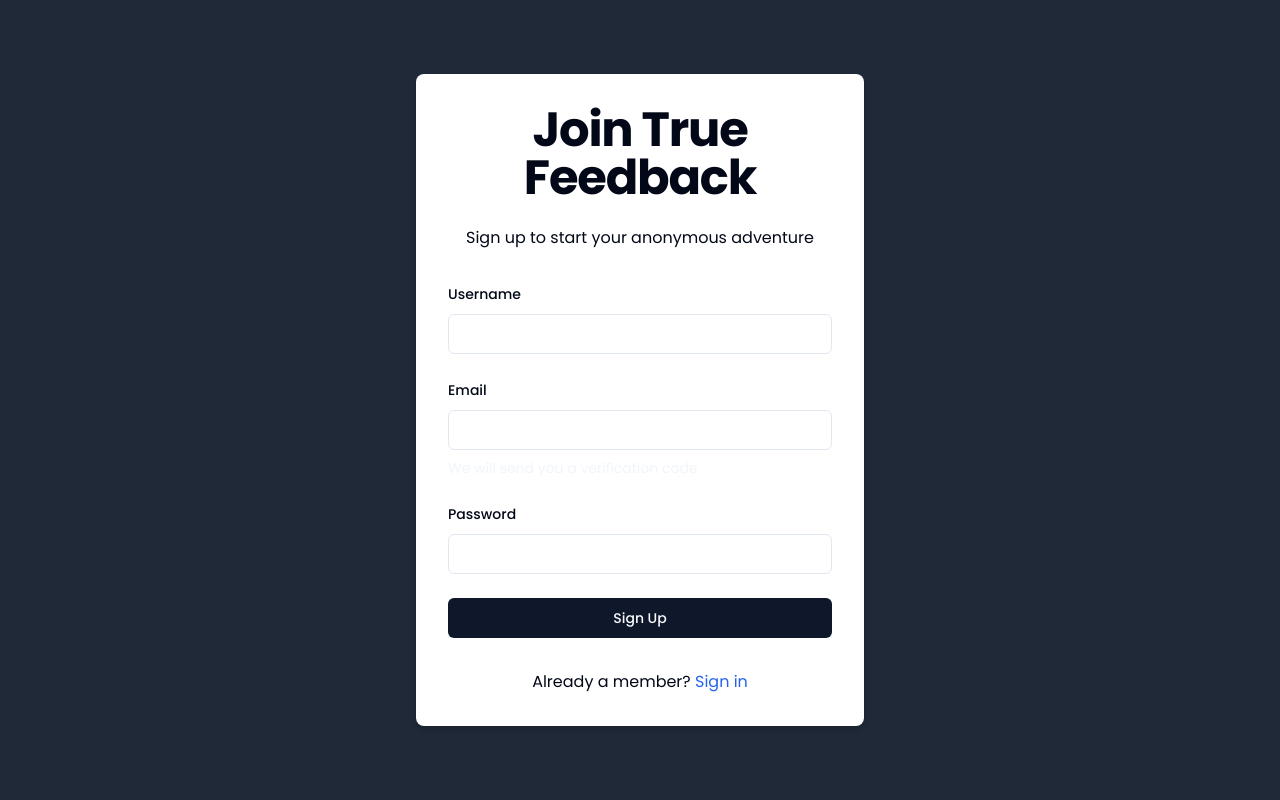
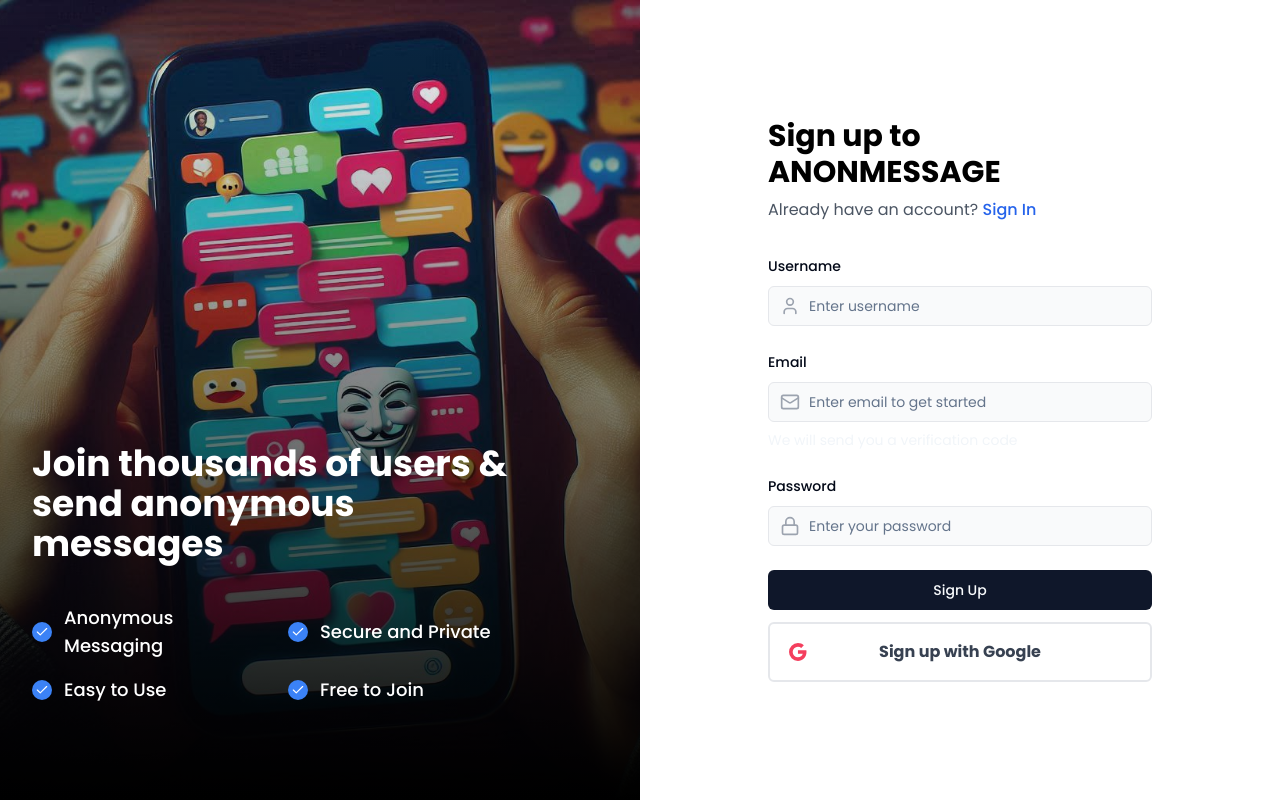
Before and after one commit to Tushar4351/anonymous-message-webapp, a Next.js app: page /sign-up in a window 1280 px wide. Built offline with nearby package versions, Linux system fonts and the light colour scheme.

Commit message:
sigin and signup ui complete

```diff
--- a/src/app/(app)/page.tsx
+++ b/src/app/(app)/page.tsx
@@ -20,7 +20,7 @@
   return (
     <>
       {/* Main content */}
-      <main className="flex-grow flex flex-col pt-24 text-white">
+      <main className="flex-grow h-full flex flex-col pt-24 text-white">
         <div className="p-4">
         <section className="container mx-auto text-center flex flex-col sm:flex-row gap-5 mb-8 md:mb-12">
           <div className="text-left">
--- a/src/app/(auth)/sign-in/page.tsx
+++ b/src/app/(auth)/sign-in/page.tsx
@@ -1,108 +1,159 @@
-'use client';
+"use client";
 
-import { zodResolver } from '@hookform/resolvers/zod';
-import { useForm } from 'react-hook-form';
-import * as z from 'zod';
-import { signIn } from 'next-auth/react';
+import { zodResolver } from "@hookform/resolvers/zod";
+import { useForm } from "react-hook-form";
+import * as z from "zod";
+import { signIn } from "next-auth/react";
 import {
   Form,
   FormField,
   FormItem,
   FormLabel,
   FormMessage,
-} from '@/components/ui/form';
-import { Button } from '@/components/ui/button';
-import { Input } from '@/components/ui/input';
-import Link from 'next/link';
-import { useRouter } from 'next/navigation';
-import { useToast } from '@/components/ui/use-toast';
-import { signInSchema } from '@/schemas/signInSchema';
+} from "@/components/ui/form";
+import { Button } from "@/components/ui/button";
+import { Input } from "@/components/ui/input";
+import Link from "next/link";
+import { useRouter } from "next/navigation";
+import { useToast } from "@/components/ui/use-toast";
+import { signInSchema } from "@/schemas/signInSchema";
+import Image from "next/image";
+import { Mail, Lock } from "lucide-react";
 
 export default function SignInForm() {
   const router = useRouter();
-
   const form = useForm<z.infer<typeof signInSchema>>({
     resolver: zodResolver(signInSchema),
     defaultValues: {
-      identifier: '',
-      password: '',
+      identifier: "",
+      password: "",
     },
   });
+  const { toast } = useToast();
 
-  const { toast } = useToast();
   const onSubmit = async (data: z.infer<typeof signInSchema>) => {
-    const result = await signIn('credentials', {
+    const result = await signIn("credentials", {
       redirect: false,
       identifier: data.identifier,
       password: data.password,
     });
 
     if (result?.error) {
-      if (result.error === 'CredentialsSignin') {
+      if (result.error === "CredentialsSignin") {
         toast({
-          title: 'Login Failed',
-          description: 'Incorrect username or password',
-          variant: 'destructive',
+          title: "Login Failed",
+          description: "Incorrect username or password",
+          variant: "destructive",
         });
       } else {
         toast({
-          title: 'Error',
+          title: "Error",
           description: result.error,
-          variant: 'destructive',
+          variant: "destructive",
         });
       }
     }
 
     if (result?.url) {
-      router.replace('/dashboard');
+      router.replace("/dashboard");
     }
   };
 
   return (
-    <div className="flex justify-center items-center min-h-screen bg-gray-800">
-      <div className="w-full max-w-md p-8 space-y-8 bg-white rounded-lg shadow-md">
-        <div className="text-center">
-          <h1 className="text-4xl font-extrabold tracking-tight lg:text-5xl mb-6">
-            Welcome Back to True Feedback
-          </h1>
-          <p className="mb-4">Sign in to continue your secret conversations</p>
+    <section className="bg-white">
+      <div className="grid grid-cols-1 lg:grid-cols-2">
+        <div className="relative flex items-end px-4 pb-10 pt-60 sm:pb-16 md:justify-center lg:pb-24 bg-gray-50 sm:px-6 lg:px-8">
+          <div className="absolute inset-0">
+            <Image
+              className="object-cover w-full h-full"
+              width={900}
+              height={900}
+              src="/signIn.jpeg"
+              alt="message image"
+            />
           </div>
+          <div className="absolute inset-0 bg-gradient-to-t from-black to-transparent"></div>
+          <div className="relative">
+            <div className="w-full max-w-xl xl:w-full xl:mx-auto xl:pr-24 xl:max-w-xl">
+              <h3 className="text-4xl font-bold text-white">
+                Welcome back to <br className="hidden xl:block" />
+                ANONMESSAGE
+              </h3>
+              <p className="mt-2 text-lg text-white">
+                Sign in to continue your secret conversations
+              </p>
+            </div>
+          </div>
+        </div>
+        <div className="flex h-screen items-center justify-center px-4 py-10 bg-white sm:px-6 lg:px-8 sm:py-16 lg:py-24">
+          <div className="xl:w-full xl:max-w-sm 2xl:max-w-md xl:mx-auto">
+            <h2 className="text-2xl font-bold leading-tight text-black sm:text-3xl">
+              Sign in to ANONMESSAGE
+            </h2>
+            <p className="mt-2 text-base text-gray-600">
+              New to ANONMESSAGE?
+              <Link
+                href="/sign-up"
+                className="font-medium text-blue-600 transition-all duration-200 hover:text-blue-700 focus:text-blue-700 hover:underline"
+              >
+                Sign Up
+              </Link>
+            </p>
             <Form {...form}>
-          <form onSubmit={form.handleSubmit(onSubmit)} className="space-y-6">
+              <form
+                onSubmit={form.handleSubmit(onSubmit)}
+                className="space-y-6 mt-8"
+              >
                 <FormField
                   name="identifier"
                   control={form.control}
                   render={({ field }) => (
                     <FormItem>
                       <FormLabel>Email/Username</FormLabel>
-                  <Input {...field} />
+                      <div className="relative text-gray-400 focus-within:text-gray-600">
+                        <div className="absolute inset-y-0 left-0 flex items-center pl-3 pointer-events-none">
+                          <Mail className="w-5 h-5" />
+                        </div>
+                        <Input
+                          {...field}
+                          placeholder="Enter email or username"
+                          className="block w-full py-4 pl-10 pr-4 text-black placeholder-gray-500 transition-all duration-200 border border-gray-200 rounded-md bg-gray-50 focus:outline-none focus:border-blue-600 focus:bg-white caret-blue-600"
+                        />
+                      </div>
                       <FormMessage />
                     </FormItem>
                   )}
                 />
+
                 <FormField
                   name="password"
                   control={form.control}
                   render={({ field }) => (
                     <FormItem>
                       <FormLabel>Password</FormLabel>
-                  <Input type="password" {...field} />
+                      <div className="relative text-gray-400 focus-within:text-gray-600">
+                        <div className="absolute inset-y-0 left-0 flex items-center pl-3 pointer-events-none">
+                          <Lock className="w-5 h-5" />
+                        </div>
+                        <Input
+                          type="password"
+                          {...field}
+                          placeholder="Enter your password"
+                          className="block w-full py-4 pl-10 pr-4 text-black placeholder-gray-500 transition-all duration-200 border border-gray-200 rounded-md bg-gray-50 focus:outline-none focus:border-blue-600 focus:bg-white caret-blue-600"
+                        />
+                      </div>
                       <FormMessage />
                     </FormItem>
                   )}
                 />
-            <Button className='w-full' type="submit">Sign In</Button>
+                <Button type="submit" className="w-full">
+                  Sign In
+                </Button>
               </form>
             </Form>
-        <div className="text-center mt-4">
-          <p>
-            Not a member yet?{' '}
-            <Link href="/sign-up" className="text-blue-600 hover:text-blue-800">
-              Sign up
-            </Link>
-          </p>
           </div>
         </div>
       </div>
+    </section>
   );
 }
--- a/src/app/(auth)/sign-up/page.tsx
+++ b/src/app/(auth)/sign-up/page.tsx
@@ -19,10 +19,11 @@
 
 import { useToast } from "@/components/ui/use-toast";
 import axios, { AxiosError } from "axios";
-import { Loader2 } from "lucide-react";
+import { Loader2, User, Mail, Lock, Check } from "lucide-react";
 import { useRouter } from "next/navigation";
 import { signUpSchema } from "@/schemas/signUpSchema";
 import { Input } from "@/components/ui/input";
+import Image from "next/image";
 
 export default function SignUpForm() {
   const [username, setUsername] = useState("");
@@ -85,8 +86,9 @@
       const axiosError = error as AxiosError<ApiResponse>;
 
       // Default error message
-      let errorMessage = axiosError.response?.data.message;
-      ("There was a problem with your sign-up. Please try again.");
+      let errorMessage =
+        axiosError.response?.data.message ??
+        "There was a problem with your sign-up. Please try again.";
 
       toast({
         title: "Sign Up Failed",
@@ -99,30 +101,104 @@
   };
 
   return (
-    <div className="flex justify-center items-center min-h-screen bg-gray-800">
-      <div className="w-full max-w-md p-8 space-y-8 bg-white rounded-lg shadow-md">
-        <div className="text-center">
-          <h1 className="text-4xl font-extrabold tracking-tight lg:text-5xl mb-6">
-            Join True Feedback
-          </h1>
-          <p className="mb-4">Sign up to start your anonymous adventure</p>
+    <section className="bg-white">
+      <div className="grid grid-cols-1 lg:grid-cols-2">
+        <div className="relative flex items-end px-4 pb-10 pt-60 sm:pb-16 md:justify-center lg:pb-24 bg-gray-50 sm:px-6 lg:px-8">
+          <div className="absolute inset-0">
+            <Image
+              className="object-cover w-full h-full"
+              width={900}
+              height={900}
+              src="/signup.jpeg"
+              alt="message image"
+            />
           </div>
+          <div className="absolute  inset-0 bg-gradient-to-t from-black to-transparent"></div>
+          <div className="relative">
+            <div className="w-full max-w-xl xl:w-full xl:mx-auto xl:pr-24 xl:max-w-xl">
+              <h3 className="text-4xl font-bold text-white">
+                Join thousands of users & <br className="hidden xl:block" />
+                send anonymous messages
+              </h3>
+              <ul className="grid grid-cols-1 mt-10 sm:grid-cols-2 gap-x-8 gap-y-4">
+                <li className="flex items-center space-x-3">
+                  <div className="inline-flex items-center justify-center flex-shrink-0 w-5 h-5 bg-blue-500 rounded-full">
+                    <Check className="w-3.5 h-3.5 text-white" />
+                  </div>
+                  <span className="text-lg font-medium text-white">
+                    Anonymous Messaging
+                  </span>
+                </li>
+                <li className="flex items-center space-x-3">
+                  <div className="inline-flex items-center justify-center flex-shrink-0 w-5 h-5 bg-blue-500 rounded-full">
+                    <Check className="w-3.5 h-3.5 text-white" />
+                  </div>
+                  <span className="text-lg font-medium text-white">
+                    Secure and Private
+                  </span>
+                </li>
+                <li className="flex items-center space-x-3">
+                  <div className="inline-flex items-center justify-center flex-shrink-0 w-5 h-5 bg-blue-500 rounded-full">
+                    <Check className="w-3.5 h-3.5 text-white" />
+                  </div>
+                  <span className="text-lg font-medium text-white">
+                    Easy to Use
+                  </span>
+                </li>
+                <li className="flex items-center space-x-3">
+                  <div className="inline-flex items-center justify-center flex-shrink-0 w-5 h-5 bg-blue-500 rounded-full">
+                    <Check className="w-3.5 h-3.5 text-white" />
+                  </div>
+                  <span className="text-lg font-medium text-white">
+                    Free to Join
+                  </span>
+                </li>
+              </ul>
+            </div>
+          </div>
+        </div>
+        <div className="flex h-screen items-center justify-center px-4 py-10 bg-white sm:px-6 lg:px-8 sm:py-16 lg:py-24">
+          <div className="xl:w-full xl:max-w-sm 2xl:max-w-md xl:mx-auto">
+            <h2 className="text-2xl font-bold leading-tight text-black sm:text-3xl">
+              Sign up to ANONMESSAGE
+            </h2>
+            <p className="mt-2 text-base text-gray-600">
+              Already have an account?{" "}
+              <Link
+                href="/sign-in"
+                className="font-medium text-blue-600 transition-all duration-200 hover:text-blue-700 focus:text-blue-700 hover:underline"
+              >
+                Sign In
+              </Link>
+            </p>
             <Form {...form}>
-          <form onSubmit={form.handleSubmit(onSubmit)} className="space-y-6">
+              <form
+                onSubmit={form.handleSubmit(onSubmit)}
+                className="space-y-6 mt-8"
+              >
                 <FormField
                   name="username"
                   control={form.control}
                   render={({ field }) => (
                     <FormItem>
                       <FormLabel>Username</FormLabel>
+                      <div className="relative text-gray-400 focus-within:text-gray-600">
+                        <div className="absolute inset-y-0 left-0 flex items-center pl-3 pointer-events-none">
+                          <User className="w-5 h-5" />
+                        </div>
                         <Input
                           {...field}
                           onChange={(e) => {
                             field.onChange(e);
                             debounced(e.target.value);
                           }}
+                          placeholder="Enter username"
+                          className="block w-full py-4 pl-10 pr-4 text-black placeholder-gray-500 transition-all duration-200 border border-gray-200 rounded-md bg-gray-50 focus:outline-none focus:border-blue-600 focus:bg-white caret-blue-600"
                         />
-                  {isCheckingUsername && <Loader2 className="animate-spin" />}
+                      </div>
+                      {isCheckingUsername && (
+                        <Loader2 className="animate-spin" />
+                      )}
                       {!isCheckingUsername && usernameMessage && (
                         <p
                           className={`text-sm ${
@@ -144,8 +220,17 @@
                   render={({ field }) => (
                     <FormItem>
                       <FormLabel>Email</FormLabel>
-                  <Input {...field} name="email" />
-                  <p className="text-muted text-gray-400 text-sm">
+                      <div className="relative text-gray-400 focus-within:text-gray-600">
+                        <div className="absolute inset-y-0 left-0 flex items-center pl-3 pointer-events-none">
+                          <Mail className="w-5 h-5" />
+                        </div>
+                        <Input
+                          {...field}
+                          placeholder="Enter email to get started"
+                          className="block w-full py-4 pl-10 pr-4 text-black placeholder-gray-500 transition-all duration-200 border border-gray-200 rounded-md bg-gray-50 focus:outline-none focus:border-blue-600 focus:bg-white caret-blue-600"
+                        />
+                      </div>
+                      <p className="text-muted text-gray-500 text-sm">
                         We will send you a verification code
                       </p>
                       <FormMessage />
@@ -159,12 +244,26 @@
                   render={({ field }) => (
                     <FormItem>
                       <FormLabel>Password</FormLabel>
-                  <Input type="password" {...field} name="password" />
+                      <div className="relative text-gray-400 focus-within:text-gray-600">
+                        <div className="absolute inset-y-0 left-0 flex items-center pl-3 pointer-events-none">
+                          <Lock className="w-5 h-5" />
+                        </div>
+                        <Input
+                          type="password"
+                          {...field}
+                          placeholder="Enter your password"
+                          className="block w-full py-4 pl-10 pr-4 text-black placeholder-gray-500 transition-all duration-200 border border-gray-200 rounded-md bg-gray-50 focus:outline-none focus:border-blue-600 focus:bg-white caret-blue-600"
+                        />
+                      </div>
                       <FormMessage />
                     </FormItem>
                   )}
                 />
-            <Button type="submit" className="w-full" disabled={isSubmitting}>
+                <Button
+                  type="submit"
+                  className="w-full"
+                  disabled={isSubmitting}
+                >
                   {isSubmitting ? (
                     <>
                       <Loader2 className="mr-2 h-4 w-4 animate-spin" />
@@ -176,15 +275,27 @@
                 </Button>
               </form>
             </Form>
-        <div className="text-center mt-4">
-          <p>
-            Already a member?{" "}
-            <Link href="/sign-in" className="text-blue-600 hover:text-blue-800">
-              Sign in
-            </Link>
-          </p>
+            <div className="mt-3 space-y-3">
+              <button
+                type="button"
+                className="relative inline-flex items-center justify-center w-full px-4 py-4 text-base font-semibold text-gray-700 transition-all duration-200 bg-white border-2 border-gray-200 rounded-md hover:bg-gray-100 focus:bg-gray-100 hover:text-black focus:text-black focus:outline-none"
+              >
+                <div className="absolute inset-y-0 left-0 p-4">
+                  <svg
+                    className="w-6 h-6 text-rose-500"
+                    xmlns="http://www.w3.org/2000/svg"
+                    viewBox="0 0 24 24"
+                    fill="currentColor"
+                  >
+                    <path d="M20.283 10.356h-8.327v3.451h4.792c-.446 2.193-2.313 3.453-4.792 3.453a5.27 5.27 0 0 1-5.279-5.28 5.27 5.27 0 0 1 5.279-5.279c1.259 0 2.397.447 3.29 1.178l2.6-2.599c-1.584-1.381-3.615-2.233-5.89-2.233a8.908 8.908 0 0 0-8.934 8.934 8.907 8.907 0 0 0 8.934 8.934c4.467 0 8.529-3.249 8.529-8.934 0-.528-.081-1.097-.202-1.625z"></path>
+                  </svg>
+                </div>
+                Sign up with Google
+              </button>
             </div>
           </div>
         </div>
+      </div>
+    </section>
   );
 }
```
Also changed, not shown: public/signIn.jpeg (added), public/signup.jpeg (added). Lines whose indentation alone changed are shown as unchanged.
